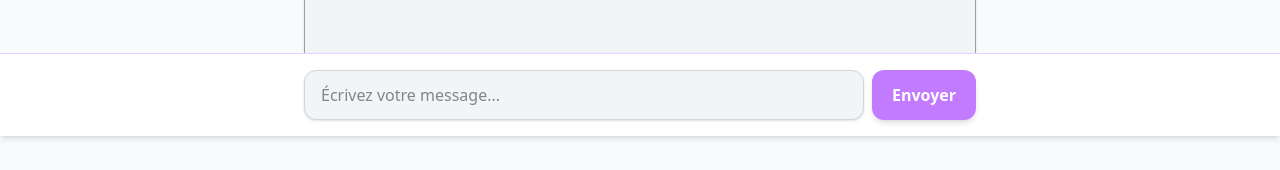
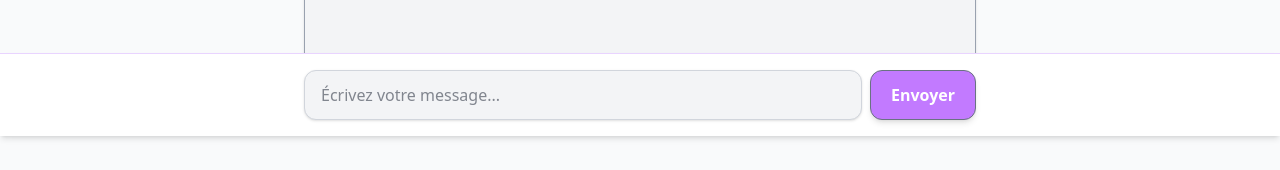
Before and after one commit to henocn/mina-model-frontend, a React (Vite) app: page / in a window 1280 px wide. Shown: the part 664-834 px from the top of the page. Built offline with nearby package versions, Linux system fonts and the light colour scheme.

Commit message:
border for submit button

```diff
--- a/src/components/MainContent.jsx
+++ b/src/components/MainContent.jsx
@@ -100,7 +100,7 @@ const MainContent = () => {
           />
           <button
             onClick={handleSend}
-            className="px-5 py-3 bg-purple-400 text-white rounded-xl hover:bg-purple-500 font-semibold shadow-md"
+            className="px-5 py-3 border border-gray-500 bg-purple-400 text-white rounded-xl hover:bg-purple-500 font-semibold shadow-md"
           >
             Envoyer
           </button>
--- a/src/components/Topbar.jsx
+++ b/src/components/Topbar.jsx
@@ -1,5 +1,5 @@
 import { useState } from "react";
-import { Sun, Moon, ChevronDown, LogOut, Settings } from "lucide-react";
+import { Sun, Moon, ChevronDown } from "lucide-react";
 
 export default function Topbar() {
   const [darkMode, setDarkMode] = useState(false);
```
